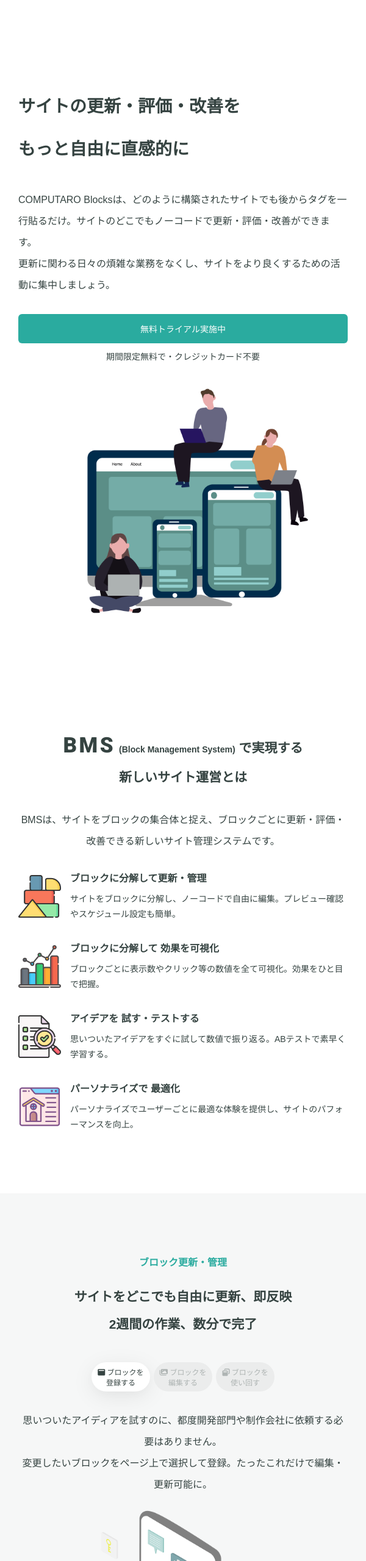
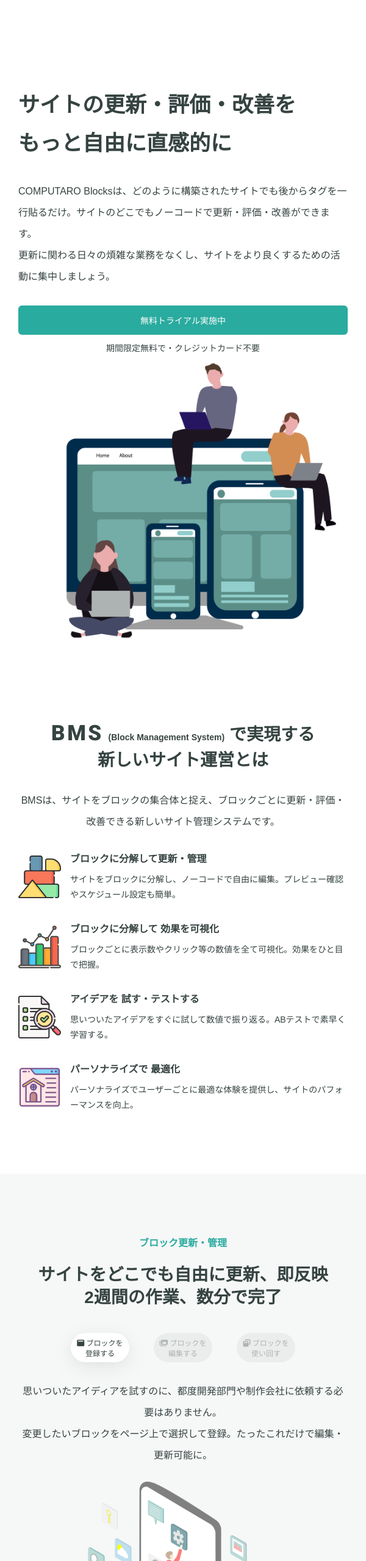
Before and after one commit to Ryohei273/web_portfolio_003_CMS-Site, a plain HTML site: page index.html in a window 600 px wide. Shown: the top 2560 px of the page at 61% size. Drawn offline with Linux system fonts and the light colour scheme.

Commit message:
Update style.css

```diff
--- a/style.css
+++ b/style.css
@@ -28,6 +28,13 @@ body {
 @media screen and (max-width: 600px) {
     .c-text__lv1 {
         font-size: 28px;
+        line-height: 45px;
+    }
+}
+@media screen and (min-width: 600px) and (max-width: 1100px) {
+    .c-text__lv1 {
+        font-size: 35px;
+        line-height: 63px;
     }
 }
 
@@ -38,9 +45,18 @@ body {
     line-height: 45px;
     padding-top: 20px;
 }
+
 @media screen and (max-width: 600px) {
     .c-text__lv2 {
         font-size: 21px;
+        line-height: 32px;
+    }
+}
+
+@media screen and (min-width: 600px) and (max-width: 630px) {
+    .c-text__lv2 {
+        font-size: 28px;
+        line-height: 37px;
     }
 }
 
@@ -310,7 +326,16 @@ body {
     .c-image3 {
         width: 100%;
         background-size: contain;
-        min-height: 50vw;
+        /* min-height: 50vw; */
+        flex: none;
+        max-width: 100%;
+        height: 500px;
+        min-height: 0;
+    }
+}
+@media screen and (max-width: 600px) {
+    .c-image3 {
+        height: 75vw;
     }
 }
 
@@ -526,7 +551,7 @@ body {
 .p-home__mainVisual .container{
     height: 100%;
     display: flex;
-    padding: 60px 0;
+    padding-top: 60px;
 }
 
 .p-home__mainVisual__text {
@@ -563,7 +588,7 @@ body {
         margin-top: 80px;
     }
     .p-home__mainVisual {
-        height: 1000px;
+        height: auto;
     }
     .p-home__mainVisual .container {
         flex-direction: column;
@@ -573,7 +598,8 @@ body {
     }
     .p-home__mainVisual__image {
         height: 500px;
-        margin-top: 30px;
+        /* margin-top: 30px; */
+        flex: none;
     }
     .p-home__mainVisual__buttonBox {
         margin: 30px 0 0 0;
@@ -583,6 +609,14 @@ body {
         width: 100%;
     }
 }
+
+@media screen and (max-width: 600px) {
+    .p-home__mainVisual__image {
+        height: 80vw;
+    }
+}
+
+
 
 
 /* BMSで実現する新しいサイト運営とは */
@@ -600,7 +634,7 @@ body {
 .p-home__section__head .c-text__lv2 br.br1 {
     display: none;
 }
-@media screen and (max-width: 530px) {
+@media screen and (max-width: 500px) {
     .p-home__section__head .c-text__lv2 br.br1 {
         display: block;
     }
@@ -617,6 +651,7 @@ body {
     font-size: 40px;
     letter-spacing: 0.1em;
 }
+
 @media screen and (max-width: 600px) {
     .p-home__section__head .c-text__lv2 .bms {
         font-size: 35px;
@@ -746,20 +781,33 @@ body {
         margin-top: 10px;
     }
     .p-home__section2__blockManage__buttonBox button {
-        margin: 0 10px;
+        margin: 0 20px;
     }
     .p-home__section2__blockManage__buttonBox {
         display: flex;
         justify-content: center;
+    }
+
+}
+
+@media screen and (max-width: 750px) {
+    .p-home__section2__blockManage__buttonBox button {
+        margin: 0 10px;
+    }
+}
+
+@media screen and (max-width: 630px) {
+    .p-home__section2__blockManage__buttonBox button {
+        margin: 0 20px;
     }
     .p-home__section2__blockManage__buttonBox button br {
         display: inline;
     }
 }
 
-@media screen and (max-width: 600px) {
+@media screen and (max-width: 470px) {
     .p-home__section2__blockManage__buttonBox button {
-        margin: 0 3px;
+        margin: 0 5px;
     }
 }
 
@@ -796,6 +844,7 @@ body {
     }
     .p-home__section2__blockAnalyse .c-image3 {
         margin: 30px 0 0 0;
+
     }
 }
 
@@ -860,15 +909,15 @@ body {
 .p-home__section2__movie__movie {
     margin-top: 30px;
     width: 100%;
-    height: 500px;
+    height: auto;
     margin-bottom: 0;
 }
 
 .p-home__section2__movie__movie iframe {
     display: block;
     margin: 0 auto;
-    width: 90vw;
-    height: 50.6vw;
+    width: 88vw;
+    height: 49.5vw;
     max-width: 889px;
     max-height: 500px;
 }
```
